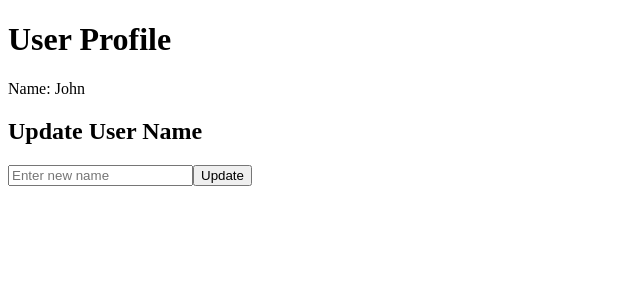
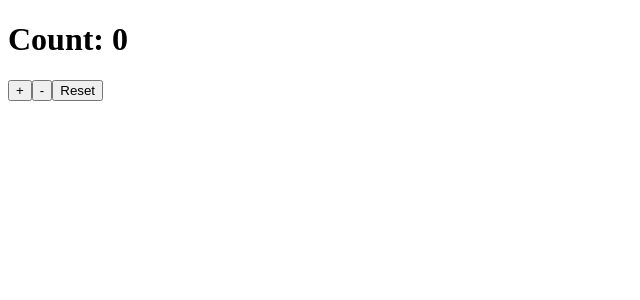
Before and after one commit to ForeverPlat/learning-react, a React (Vite) app: page / in a window 1280 px wide. Shown: the top 300 px of the page, without its empty margins (0-640 px from the left). Built offline with nearby package versions, Linux system fonts and the light colour scheme.

Commit message:
useReducer T.T, i'm soo cooked

```diff
--- a/src/App.jsx
+++ b/src/App.jsx
@@ -1,16 +1,31 @@
 import React from 'react'
-import UserProfile from './components/UserProfile';
-import UpdateUser from './components/UpdateUser';
-import { UserProvider } from './UserContext';
+import { useReducer } from 'react'
+
+const initialState = {count: 0};
+
+//  state: what we update,  action: how we are updating it
+const reducer = (state, action) => {
+  switch (action.type) {
+    case "increment":
+      return {...state, count: state.count + 1};
+    case "decrement":
+      return {...state, count: state.count - 1};
+    case "reset":
+      return {...state, count: 0}
+    default:
+      return state;
+  }
+}
 
 const App = () => {
+  const [state, dispatch] = useReducer(reducer, initialState);
 
-  return (
-    <UserProvider>
-      <UserProfile />
-      <UpdateUser />
-    </UserProvider>
-  )
+  return <div>
+    <h1>Count: { state.count }</h1>
+    <button onClick={() => dispatch({ "type": "increment" })}>+</button>
+    <button onClick={() => dispatch({ "type": "decrement" })}>-</button>
+    <button onClick={() => dispatch({ "type": "reset" })}>Reset</button>
+  </div>
 }
 
 export default App
--- a/src/UserContext.jsx
+++ /dev/null
@@ -1,19 +0,0 @@
-import { createContext, useState } from "react";
-
-const UserContext = createContext();
-
-const UserProvider = ({children}) => {
-    const [user, setUser] = useState({"name": "John"});
-
-    const updateUser = (newName)  => {
-        setUser({ "name": newName });
-    }
-
-    return (
-        <UserContext.Provider value={{ user, updateUser }}>
-            {children}
-        </UserContext.Provider>
-    );
-}
-
-export { UserContext, UserProvider }
--- a/src/components/UpdateUser.jsx
+++ /dev/null
@@ -1,31 +0,0 @@
-import { useContext, useState } from "react";
-import { UserContext } from "../UserContext";
-
-import React from 'react'
-
-const UpdateUser = () => {
-    const {updateUser} = useContext(UserContext);
-    const [newName, setNewName] = useState('');
-
-    const handleSubmit = e => {
-        e.preventDefault();
-
-        if (newName.trim()) {
-            updateUser(newName);
-            setNewName("");
-        }
-    }
-
-  return (
-    <div>
-        <h2>Update User Name</h2>
-        <form onSubmit={handleSubmit}>
-            <input type="text" value={newName} onChange={e => setNewName(e.target.value)} placeholder="Enter new name" />
-
-            <button type="submit">Update</button>
-        </form>
-    </div>
-  )
-}
-
-export default UpdateUser
--- a/src/components/UserProfile.jsx
+++ /dev/null
@@ -1,16 +0,0 @@
-import { useContext } from "react";
-import { UserContext } from "../UserContext";
-
-import React from 'react'
-
-const UserProfile = () => {
-    const {user} = useContext(UserContext);
-  return (
-    <div>
-        <h1>User Profile</h1>
-        <p>Name: {user.name}</p>
-    </div>
-  )
-}
-
-export default UserProfile
```
